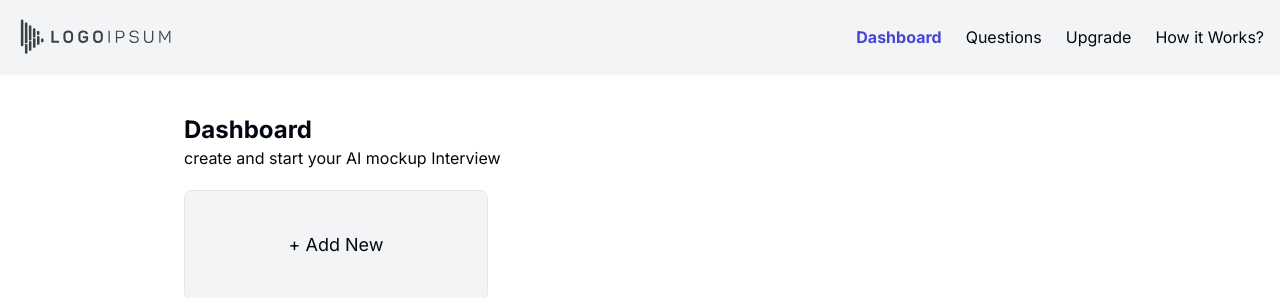
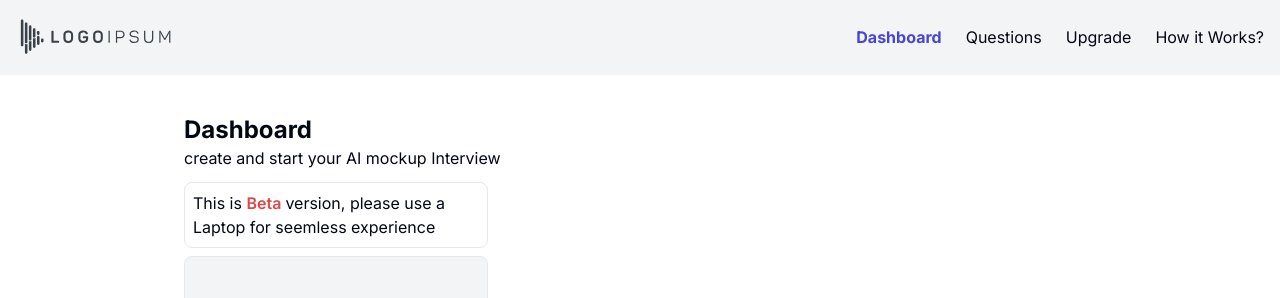
Before and after one commit to Bharathco/MockXpert--GenAI-Mock-Interview, a Next.js app: page /dashboard in a window 1280 px wide. Shown: the top 298 px of the page. Built offline with nearby package versions, Linux system fonts and the light colour scheme; no server answers.

Commit message:
added a note

```diff
--- a/app/dashboard/_components/AddNewInterview.jsx
+++ b/app/dashboard/_components/AddNewInterview.jsx
@@ -89,6 +89,7 @@ function AddNewInterview() {
 
   return (
     <div>
+      <p className='relative bottom-2 border p-2 rounded-lg'>This is <span className='text-[#dc4848] font-semibold '>Beta </span>version, please use a Laptop for seemless experience</p>
       <div className='p-10 border rounded-lg bg-secondary
      hover:scale-105 hover:shadow-md cursor-pointer
      transition-all'
--- a/app/page.js
+++ b/app/page.js
@@ -5,7 +5,7 @@ import { Button } from '@/components/ui/button';
 
 export default function Home() {
   return (
-    <div className="relative flex flex-col items-center justify-center min-h-screen bg-cover bg-center p-10" style={{ backgroundImage: 'url(https://sheltonfleming.com/wp-content/uploads/2023/04/BLOG-POST-Interview-with-an-AI-featured-image.png)' }}>
+    <div className="relative flex flex-col items-center justify-center min-h-screen bg-cover bg-center p-10 " style={{ backgroundImage: 'url(https://sheltonfleming.com/wp-content/uploads/2023/04/BLOG-POST-Interview-with-an-AI-featured-image.png) ' }}>
       <div className="absolute inset-0 bg-black opacity-75"></div>
       <div className="relative z-10 text-white text-center">
       <h1 className="text-4xl md:text-6xl font-semibold mb-5">
```
